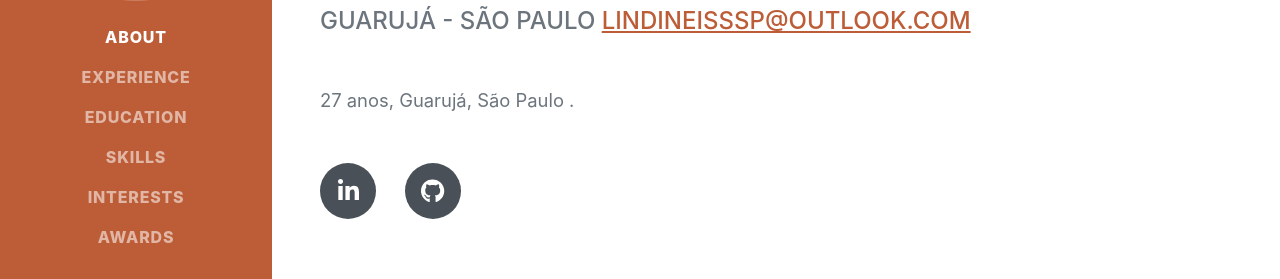
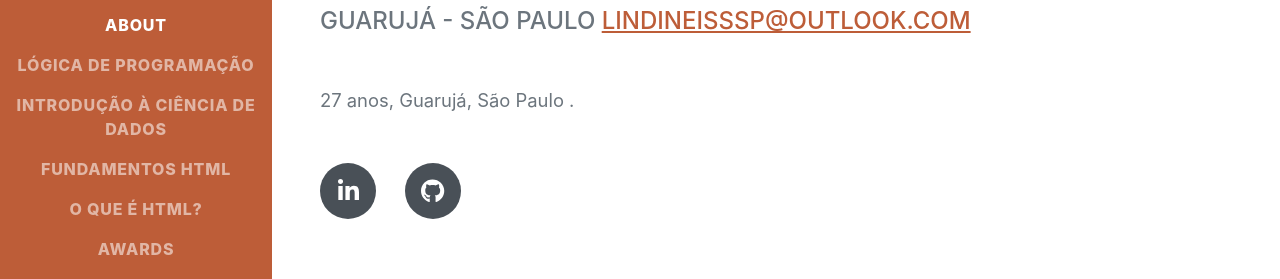
Before and after one commit to neismerce/neismerce.github.io, a plain HTML site: page index.html in a window 1280 px wide. Shown: the part 337-616 px from the top of the page. Drawn offline with nearby package versions, Linux system fonts and the light colour scheme; grey boxes are pictures that could not be loaded; a web font is replaced by a local one.

Commit message:
Update index.html

```diff
--- a/index.html
+++ b/index.html
@@ -26,10 +26,10 @@
             <div class="collapse navbar-collapse" id="navbarResponsive">
                 <ul class="navbar-nav">
                     <li class="nav-item"><a class="nav-link js-scroll-trigger" href="#about">About</a></li>
-                    <li class="nav-item"><a class="nav-link js-scroll-trigger" href="#experience">Experience</a></li>
-                    <li class="nav-item"><a class="nav-link js-scroll-trigger" href="#education">Education</a></li>
-                    <li class="nav-item"><a class="nav-link js-scroll-trigger" href="#skills">Skills</a></li>
-                    <li class="nav-item"><a class="nav-link js-scroll-trigger" href="#interests">Interests</a></li>
+                    <li class="nav-item"><a class="nav-link js-scroll-trigger" href="#logicaprograma">Lógica de programação</a></li>
+                    <li class="nav-item"><a class="nav-link js-scroll-trigger" href="#cienciadedos">Introdução à ciência de dados</a></li>
+                    <li class="nav-item"><a class="nav-link js-scroll-trigger" href="#fundamentoshtml">Fundamentos HTML</a></li>
+                    <li class="nav-item"><a class="nav-link js-scroll-trigger" href="#oqueehtml">O que é HTML?</a></li>
                     <li class="nav-item"><a class="nav-link js-scroll-trigger" href="#awards">Awards</a></li>
                 </ul>
             </div>
```
